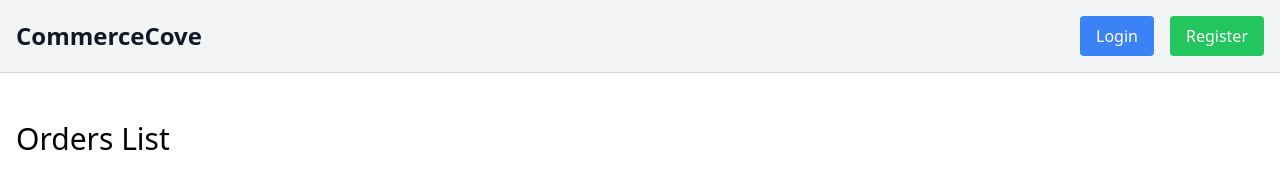
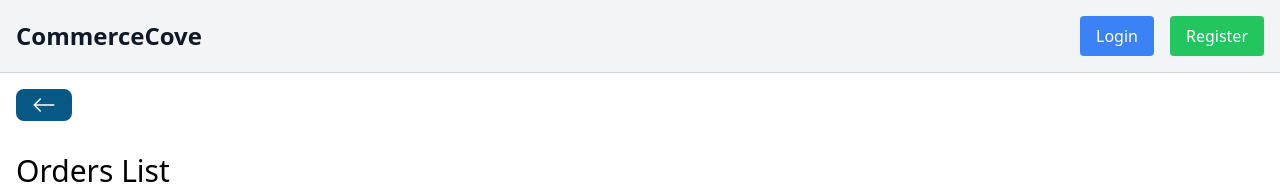
Before and after one commit to AbhinavSivanandhan/commerce-cove, a React (Vite) app in the folder frontend/: page /orderhistory in a window 1280 px wide. Shown: the top 184 px of the page. Built offline with nearby package versions, Linux system fonts and the light colour scheme; no server answers; sample sign-in values are in the browser's storage.

Commit message:
backbutton in orderhistory page

```diff
--- a/frontend/src/pages/OrderHistory.jsx
+++ b/frontend/src/pages/OrderHistory.jsx
@@ -3,6 +3,7 @@ import axios from 'axios';
 import Spinner from '../components/Spinner';
 import Header from '../components/Header';
 import { toast } from 'react-toastify';
+import BackButton from '../components/BackButton';
 
 const OrderHistory = () => {
     const [orders, setOrders] = useState([]);
@@ -106,6 +107,7 @@ const OrderHistory = () => {
     <>
     <Header />
     <div className='p-4'>
+      <BackButton />
       <div className="flex justify-between items-center">
         <h1 className="text-3xl my-8">Orders List</h1>
 
```
